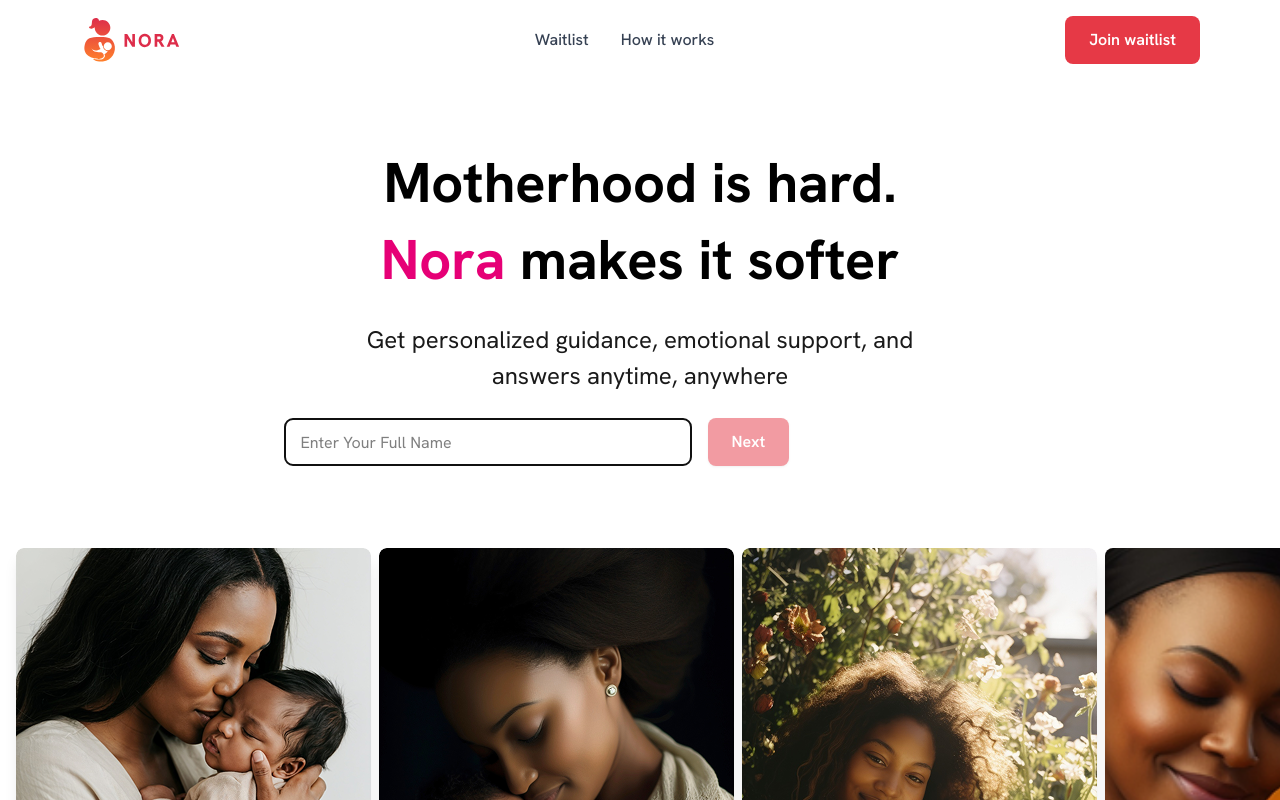
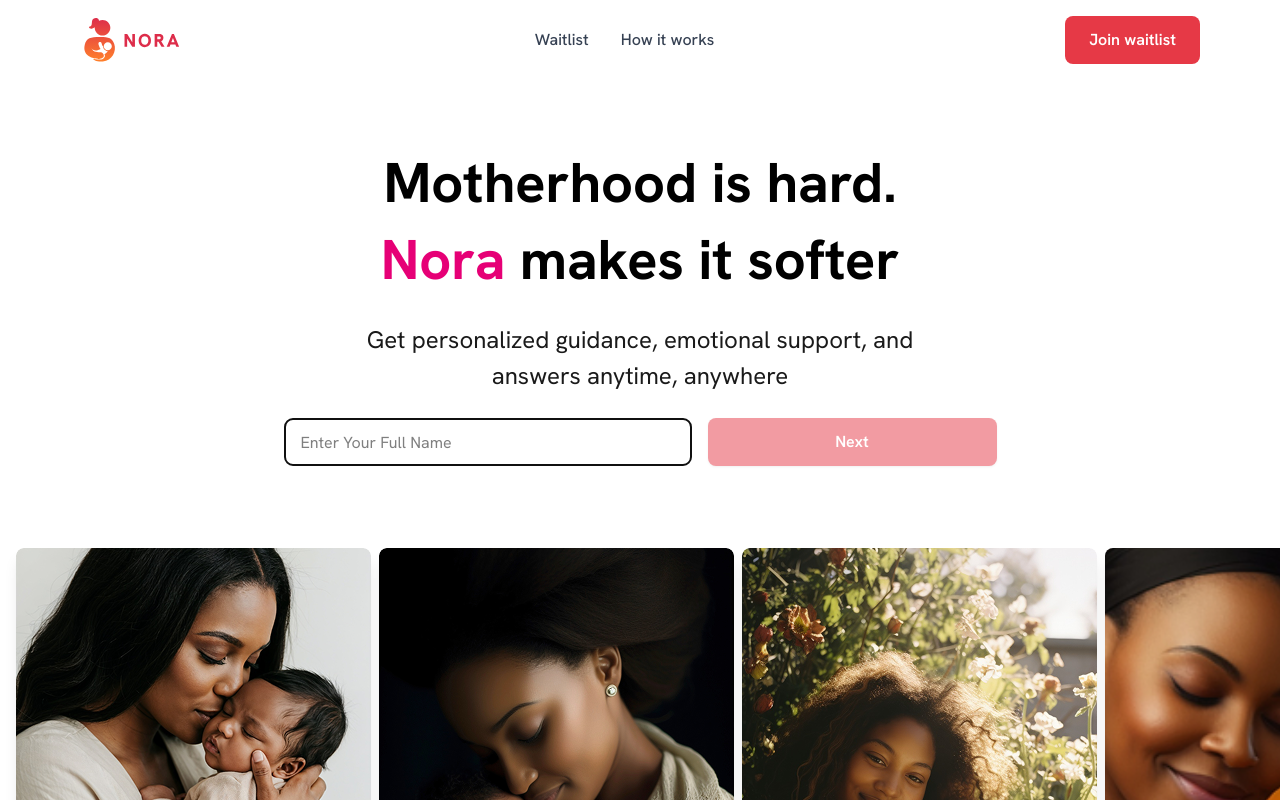
Before and after one commit to A-zook/mum-mentor-FE-azi-pu, a Next.js app: page / in a window 1280 px wide. Shown: the top 800 px of the page. Built offline with nearby package versions, Linux system fonts and the light colour scheme.

Commit message:
style: fix button width

```diff
--- a/module/waitlist/HeroSection.tsx
+++ b/module/waitlist/HeroSection.tsx
@@ -106,7 +106,7 @@ export const HeroSection: NextPage = () => {
                   className="h-12 w-full rounded-lg border border-[#D5D5D5] px-4 py-2 md:w-[408px]"
                   autoFocus
                 />
-                <Button onClick={handleNext} disabled={!fullName.trim()}>
+                <Button onClick={handleNext} disabled={!fullName.trim()} className="flex-1">
                   Next
                 </Button>
               </motion.div>
```
